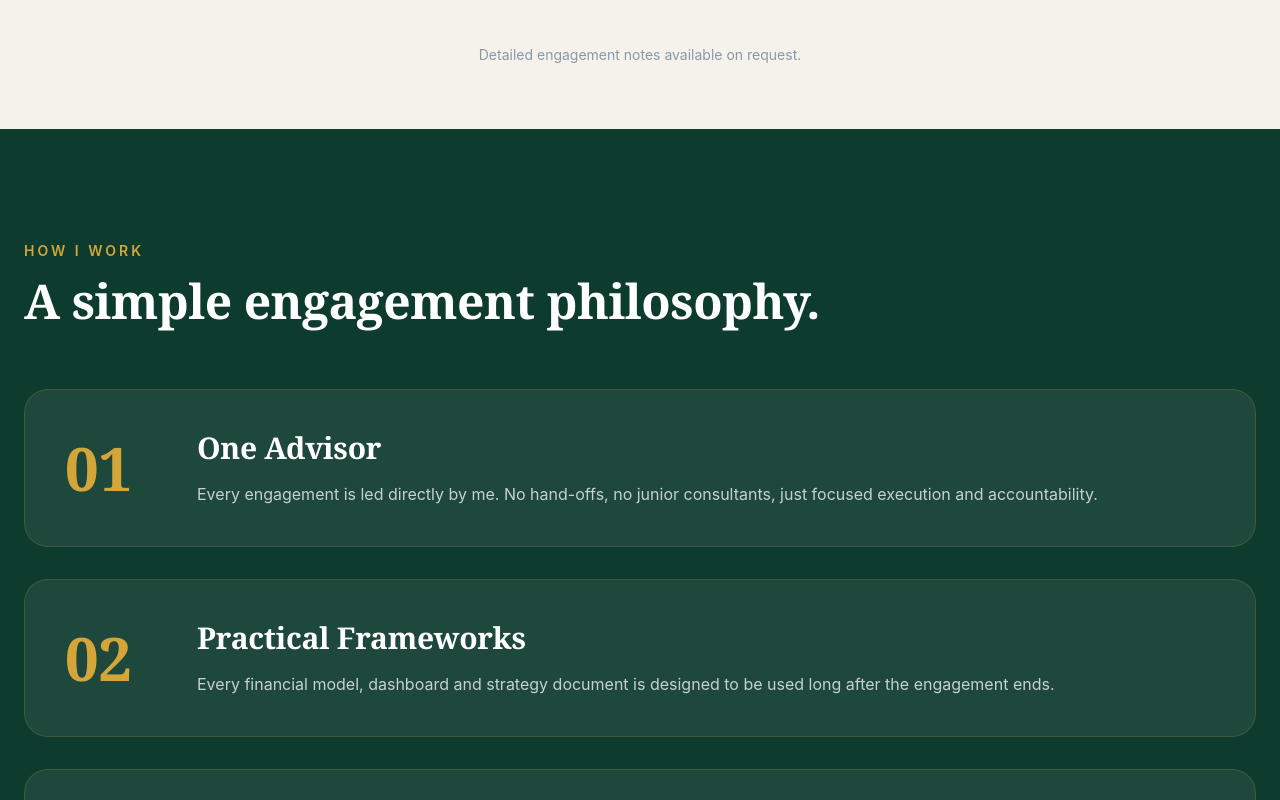
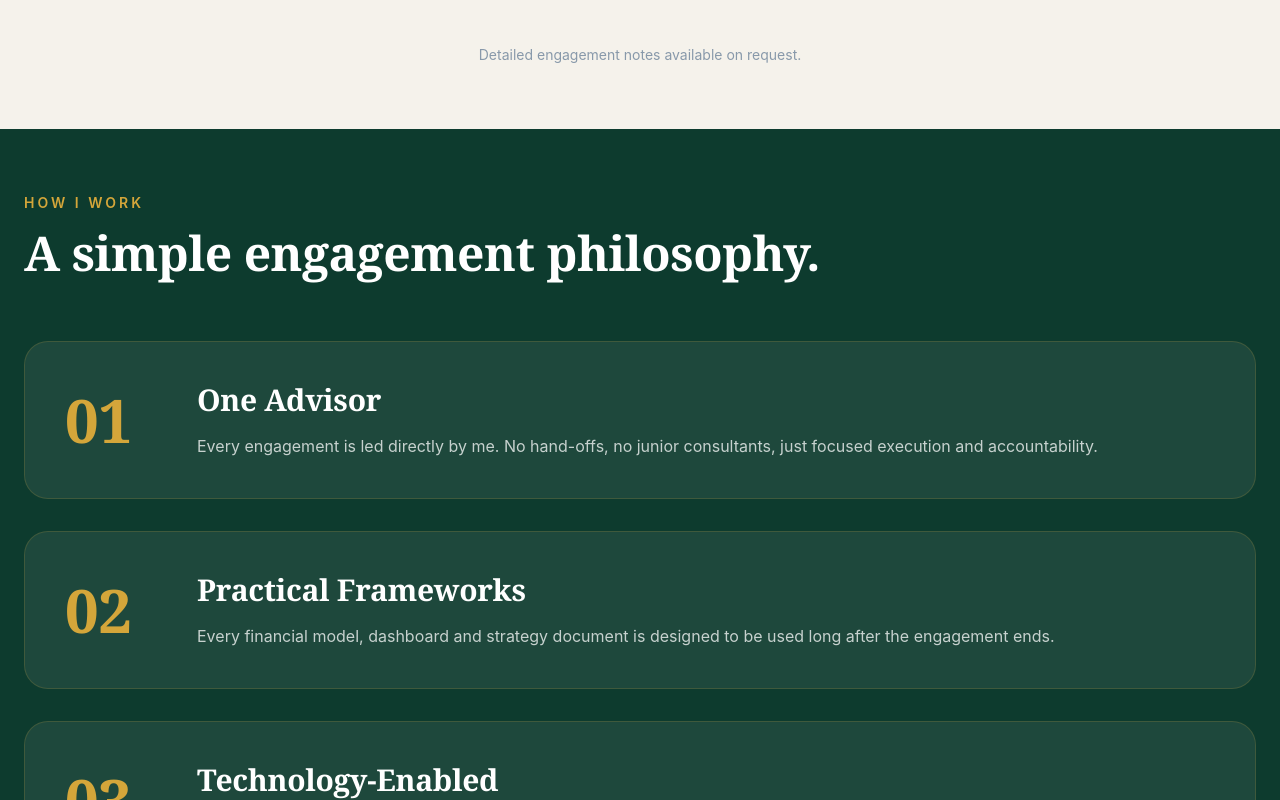
Before and after one commit to SravaniPolina/sravani-portfolio-frontend, a React (Create React App) app: page / in a window 1280 px wide. Shown: the part 4000-4800 px from the top of the page. Built offline with nearby package versions, Linux system fonts and the light colour scheme.

Commit message:
Update LeadershipPhilosophy.js

```diff
--- a/src/components/LeadershipPhilosophy.js
+++ b/src/components/LeadershipPhilosophy.js
@@ -20,7 +20,7 @@ const principles = [
 
 export default function LeadershipPhilosophy() {
   return (
-    <section id="how" className="py-28" style={{background: "var(--green)"}}>
+    <section id="how" className="py-16" style={{background: "var(--green)"}}>
       <div className="max-w-7xl mx-auto px-6">
         <p className="uppercase tracking-[3px] text-[#D4A63A] text-sm font-semibold">How I work</p>
         <h2 className="font-serif text-5xl text-white mt-4 mb-16">
```
